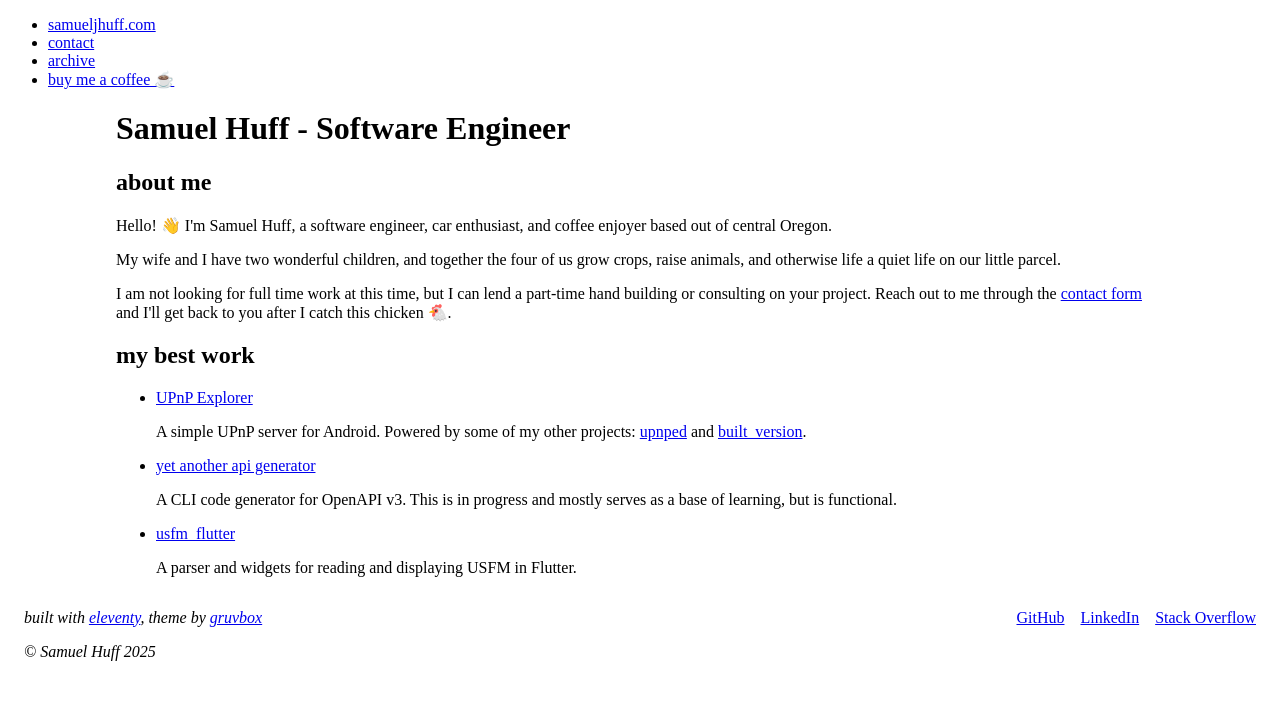
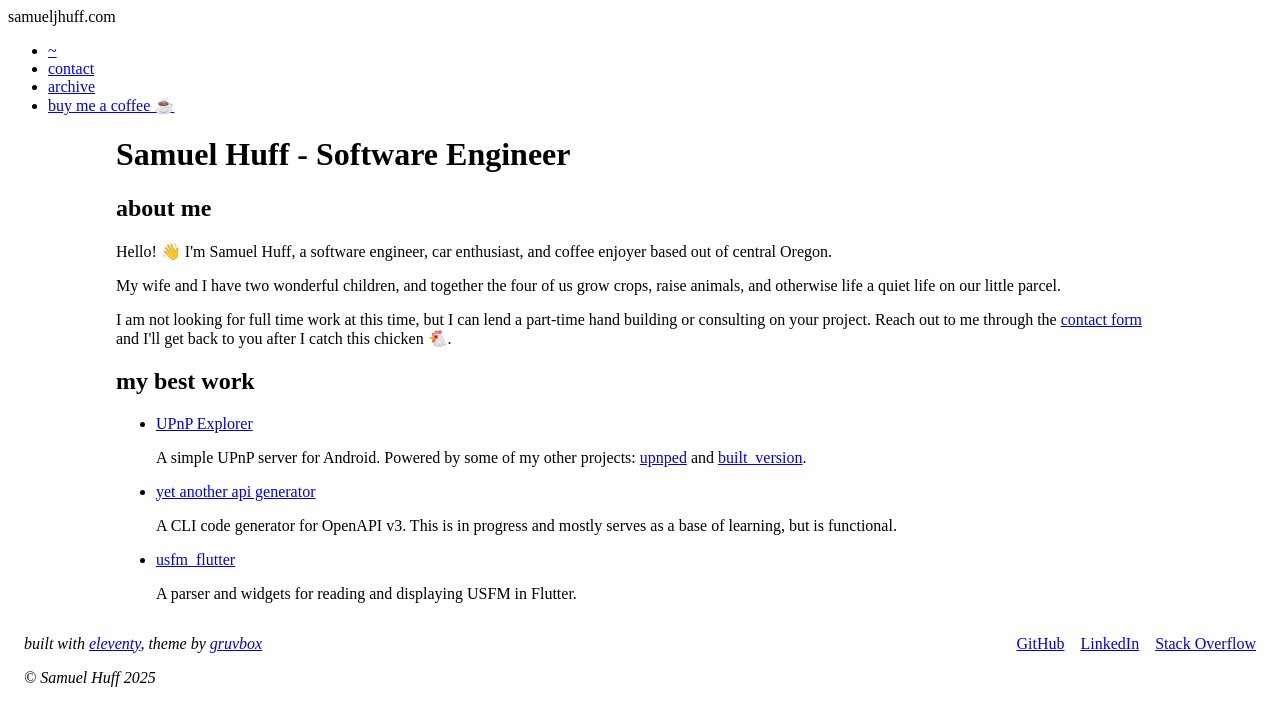
Before and after one commit to huffSamuel/samueljhuff.com, an Eleventy site: page content/index.html in a window 1280 px wide. Built offline with nearby package versions, Linux system fonts and the light colour scheme; Eleventy itself is replaced by a stand-in of ours; files that its build step writes are made by us from their sources; what @11tyrocks/eleventy-plugin-lightningcss, lightningcss would draw is missing.

Commit message:
better buttons

```diff
--- a/_includes/critical.css
+++ b/_includes/critical.css
@@ -108,55 +108,6 @@ li p {
   margin-bottom: 0;
 }
 
-header {
-  border-bottom: 1px solid var(--color-bg1);
-}
-
-nav {
-  display: flex;
-  flex-direction: row;
-}
-
-nav ul {
-  padding-inline-start: 0;
-  list-style: none;
-  margin-block: 0;
-  display: flex;
-  flex-wrap: wrap;
-  margin-block-start: 0.5em;
-}
-
-nav ul li {
-  display: inline-block;
-  font-size: 1.25rem;
-}
-
-nav ul li.active {
-  border-bottom: 1px solid var(--color-green);
-}
-
-nav ul li:hover,
-nav ul li.active {
-  background-color: var(--color-bg1);
-}
-
-nav ul li:hover a,
-nav ul li.active a {
-  color: var(--color-fg0);
-}
-
-nav ul li a {
-  text-decoration: none;
-  padding: 0.5em 1.25em;
-  display: inline-block;
-  color: var(--color-fg);
-  background: none;
-}
-
-nav ul li a:hover {
-  background: none;
-}
-
 main article,
 main > section:first-child {
   margin-top: 4em;
--- /dev/null
+++ b/_includes/header.css
@@ -0,0 +1,101 @@
+header {
+  border-bottom: 2px solid var(--color-bg1);
+  padding-bottom: 0.5em;
+  padding-top: 0.5em;
+}
+
+header > * {
+  margin: 0 auto;
+}
+
+header > span {
+  width: 100%;
+  display: block;
+  font-size: 1.25em;
+  font-weight: 500;
+}
+
+nav ul {
+  padding-inline-start: 0;
+  list-style: none;
+  margin-block: 0;
+  display: flex;
+  gap: 1em;
+  flex-wrap: wrap;
+  margin-block-start: 0.5em;
+}
+
+header nav {
+  margin: 0 auto;
+  padding-bottom: -2px;
+  display: flex;
+  flex-direction: row;
+}
+
+header nav li {
+  border-radius: 0.5em;
+  background-color: var(--color-bg1);
+  display: inline-block;
+  font-size: 1rem;
+  cursor: pointer;
+  display: block;
+}
+
+header nav li:hover {
+  background-color: var(--color-bg2);
+}
+
+header nav li a::before {
+  content: '[';
+  padding: 0 2px;
+}
+
+header nav li a::after {
+  content: ']';
+  padding: 0 2px;
+}
+
+header nav li a::before,
+header nav li a::after {
+  visibility: hidden;
+  color: var(--color-blue1);
+}
+
+header nav li:not(.active) a:hover::before,
+header nav li:not(.active) a:hover::after {
+  visibility: visible;
+  color: var(--color-yellow1);
+}
+
+header nav li.active a::before,
+header nav li.active a::after {
+  visibility: visible;
+}
+
+/* nav ul li.active {
+  border-bottom: 1px solid var(--color-green);
+} */
+
+/* nav ul li:hover,
+nav ul li.active {
+  background-color: var(--color-bg3);
+} */
+
+nav ul li:hover a,
+nav ul li.active a {
+  color: var(--color-fg0);
+}
+
+nav ul li a {
+  text-decoration: none;
+  padding: 0.5em 1.25em;
+  display: inline-block;
+  color: var(--color-fg);
+  background: none;
+  display: block;
+  height: 100%;
+}
+
+nav ul li a:hover {
+  background: none;
+}
--- a/_includes/header.njk
+++ b/_includes/header.njk
@@ -1,7 +1,10 @@
 <header>
+    <span>
+    samueljhuff.com
+    </span>
     <nav>
         <ul>
-            <li {% if page.url | length < 2 %}class="active"{%endif%}><a href="/"><span>samueljhuff.com</span></a></li>
+            <li {% if page.url | length < 2 %}class="active"{%endif%}><a href="/"><span>~</span></a></li>
             <li {% if '/contact' in page.url %}class="active"{%endif%}><a href="/contact"></span>contact</span></a></li>
             <li {% if '/archive' in page.url %}class="active"{%endif%}><a href="/archive"></span>archive</span></a></li>
             <li><a href="https://buymeacoffee.com/samuel_huff"><span>buy me a coffee ☕️</span></a></li>
--- a/_includes/layouts/base.njk
+++ b/_includes/layouts/base.njk
@@ -10,6 +10,7 @@ title: Samuel Huff | Software Engineer
     <meta name="viewport" content="width=device-width"/>
     <meta name="description" content="{{ description }}"/> {% set css %}
     {% include "critical.css" %}
+    {% include "header.css" %}
     {% if critical %}
       {% include critical %}
     {% endif %}
--- a/content/assets/css/style.css
+++ b/content/assets/css/style.css
@@ -29,12 +29,14 @@ main {
 }
 
 @media screen and (min-width: 1000px) {
+  header > *,
   main {
     max-width: 1048px;
   }
 }
 
 @media screen and (max-width: 999px) {
+  header > *,
   main {
     max-width: 80vw;
   }
```
Also changed, not shown: 1 other file.
